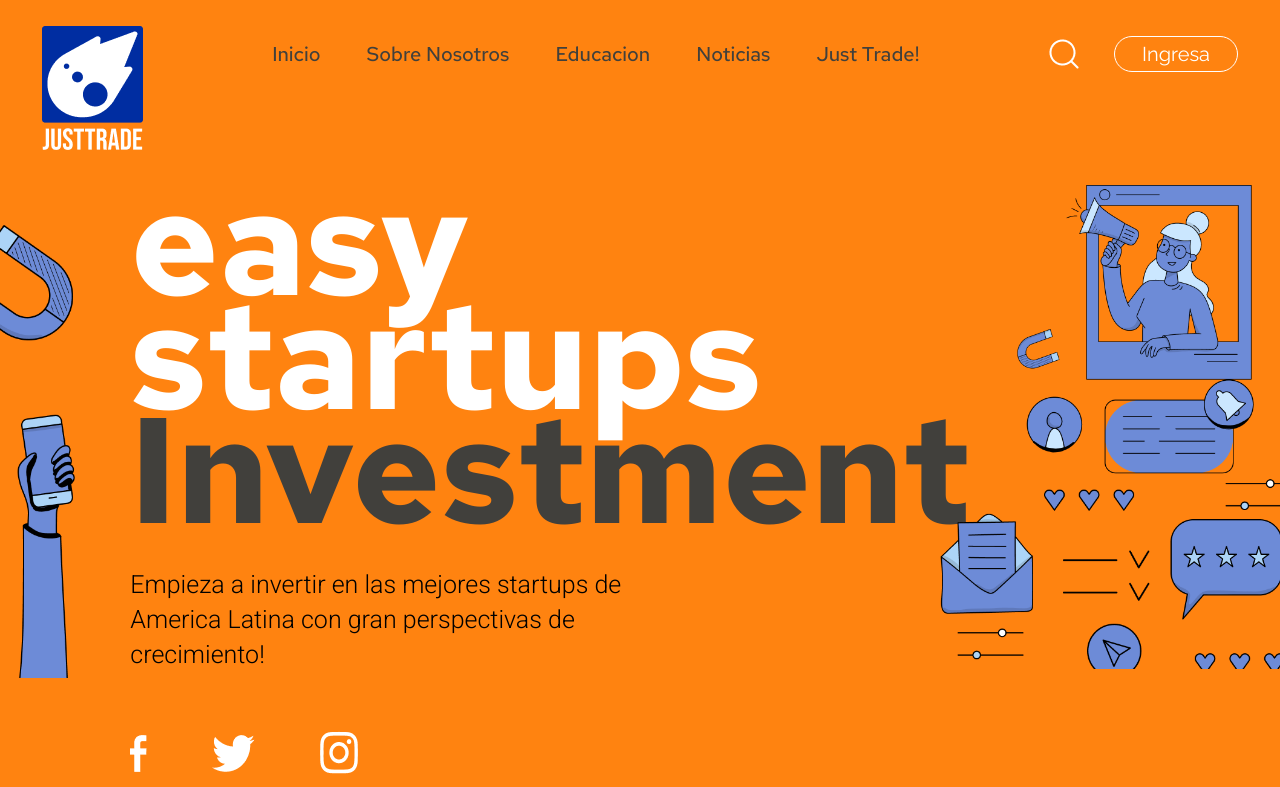
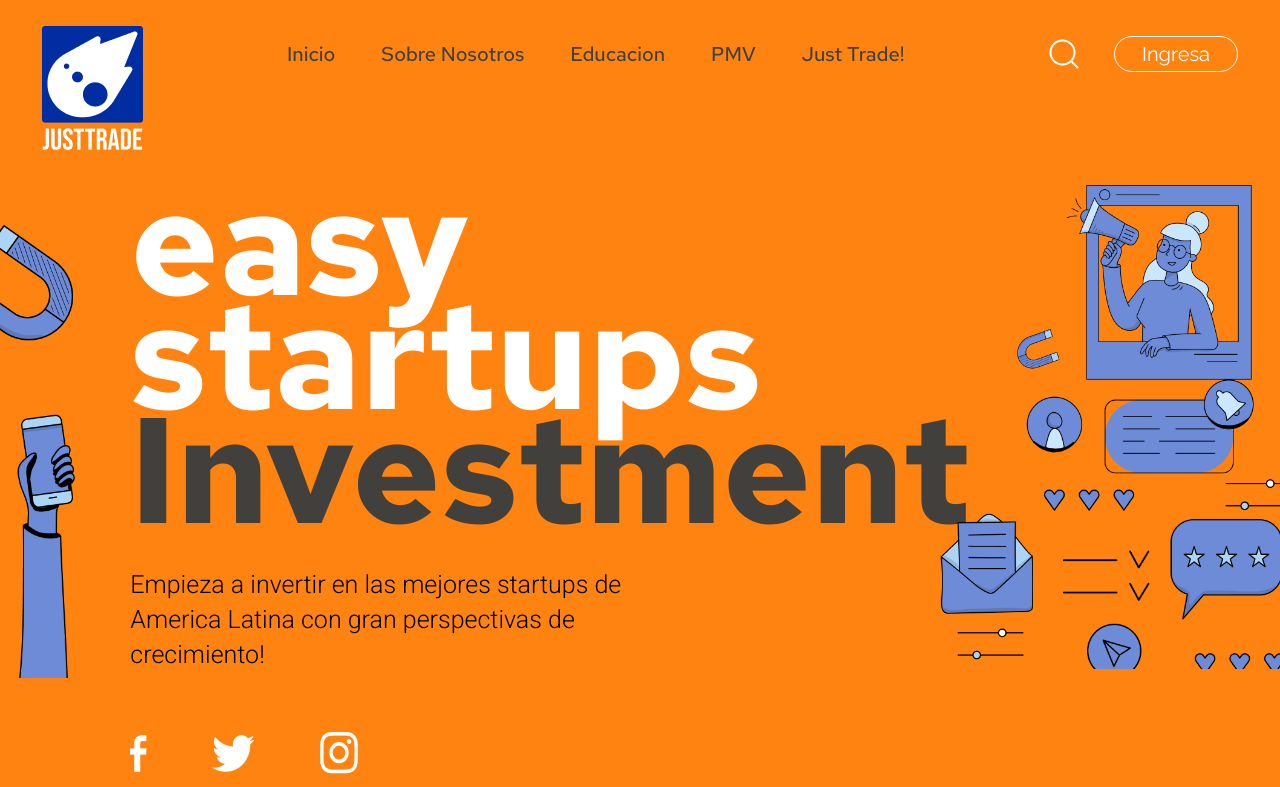
Before and after one commit to carlosmejia10/just-trade-landing, a React (Create React App) app: page / in a window 1280 px wide. Shown: the top 787 px of the page. Built offline with nearby package versions, Linux system fonts and the light colour scheme.

Commit message:
pmv link

```diff
--- a/src/components/topBar/TopBar.jsx
+++ b/src/components/topBar/TopBar.jsx
@@ -34,7 +34,7 @@ const TopBar = () => {
                             </Link>
                         </li>
                         <li className="topbar__list-item">
-                            <Link to="/" className="topbar__list-link">Noticias</Link>
+                            <a href="https://www.figma.com/community/file/1300985231926980178" target="_blank" className="topbar__list-link">PMV</a>
                         </li>
                         <li className="topbar__list-item">
                             <Link to="/" className="topbar__list-link">Just Trade!</Link>
```
